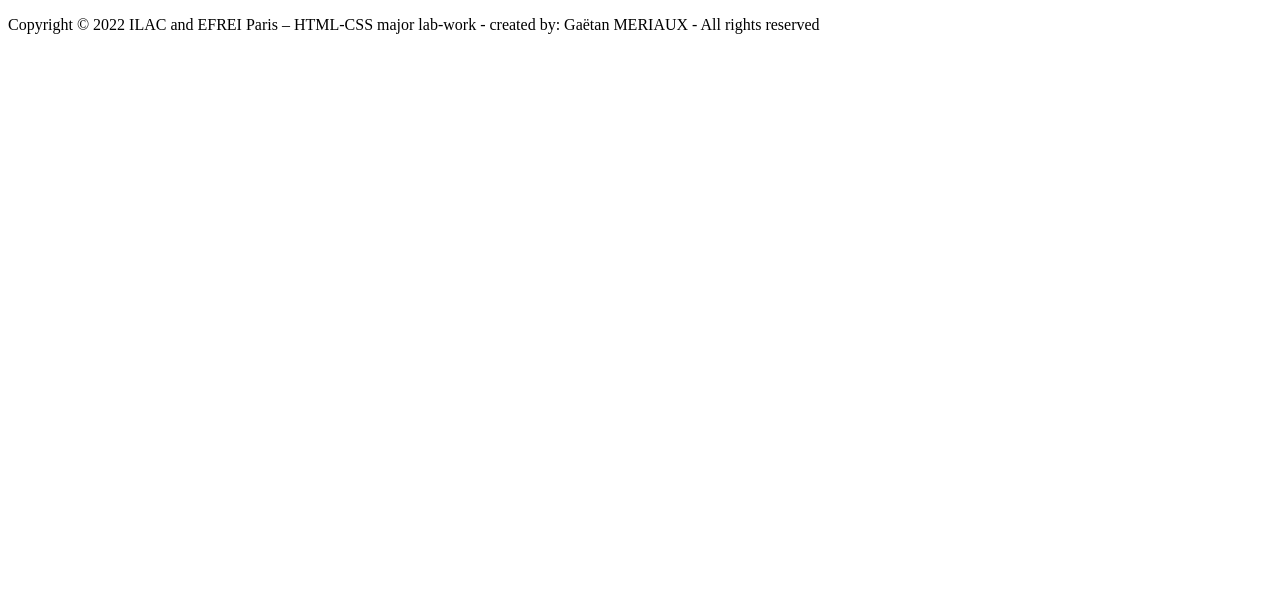
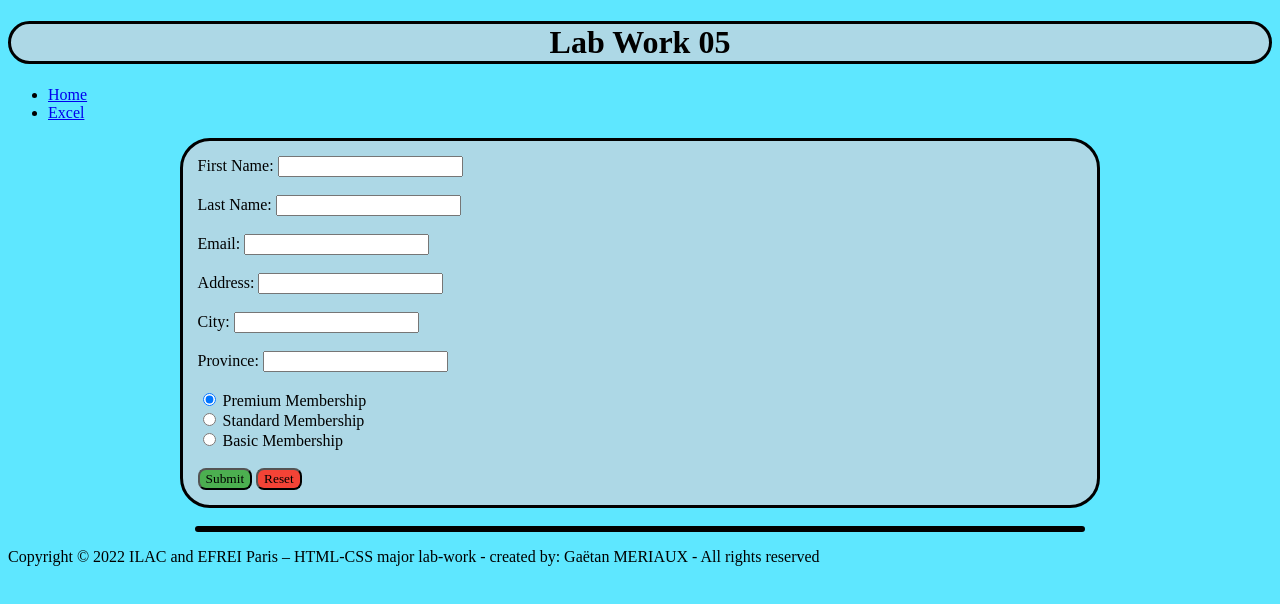
Before and after one commit to EniGmaaaaA/Lab-Work-js-Ilac-Efrei, a plain HTML site: page Lab-Work-05/index.html in a window 1280 px wide. Drawn offline with Linux system fonts and the light colour scheme; files that its build step writes are made by us from their sources.

Commit message:
Add files via upload

```diff
--- a/Lab-Work-05/css/styles.css
+++ b/Lab-Work-05/css/styles.css
@@ -0,0 +1,49 @@
+body{
+    background-color: rgba(0, 217, 255, 0.63);
+    font-family: Rockwell;
+}
+
+h1{
+    text-align: center;
+    font-family: Rockwell;
+    border-radius: 30px;
+    border-style: solid;
+    border-color: black;
+    background-color: lightblue;
+}
+
+
+#main-form{
+    text-align: left;
+    font-family: Rockwell;
+    width: 70%;
+    background-color: lightblue;
+    margin: auto;
+    padding: 15px;
+    border-radius: 30px;
+    border-style: solid;
+    border-color: black;
+}
+
+#main-form #btn{
+    font-family: Rockwell;
+    border-radius: 8px;
+    background-color: #4CAF50;
+}
+
+#main-form #btn2{
+    font-family: Rockwell;
+    border-radius: 8px;
+    background-color: #f44336;
+}
+
+#output{
+    text-align: center;
+    font-family: Rockwell;
+    border-radius: 30px;
+    border-style: solid;
+    border-color: black;
+    background-color: lightblue;
+    width: 70%;
+    margin: auto;
+}
--- a/Lab-Work-05/index.html
+++ b/Lab-Work-05/index.html
@@ -3,17 +3,65 @@
 
     <head>
         <meta charset="utf-8">
-        <title>Lab-Work-04 by Gaëtan MERIAUX</title>
+        <title>Index-Page-LBW05</title>
         <meta name="viewport" content="width=device-width, initial-scale=1.0">
-        <link rel="stylesheet" type="text/css" href="styles.css">
+        <link rel="stylesheet" href="../Lab-Work-05/css/styles.css">
     </head>
 
     <body>
+        <header>
+            <h1>Lab Work 05</h1>
+            <nav>
+                <ul>
+                    <li><a href="index.html">Home</a></li>
+                    <li><a href="excel.html">Excel</a></li>
+                </ul>
+            </nav>
+        </header>
 
+        <main>
+            <form id="main-form" name="mainform">
+                <label for="fname">First Name:</label>
+                <input type="text" id="fname" name="fname"><br><br>
+
+                <label for="lname">Last Name:</label>
+                <input type="text" id="lname" name="lname"><br><br>
+
+                <label for="email">Email:</label>
+                <input type="text" id="email" name="email"><br><br>
+
+                <label for="address">Address:</label>
+                <input type="text" id="address" name="address"><br><br>
+
+                <label for="city">City:</label>
+                <input type="text" id="city" name="city"><br><br>
+
+                <label for="province">Province:</label>
+                <input type="text" id="province" name="province"><br><br>
+
+                <input type="radio" id="p-memb" name="membership" value="Premium Membership" checked>
+                <label for="p-memb">Premium Membership</label><br>
+
+                <input type="radio" id="s-memb" name="membership" value="Standard Membership">
+                <label for="s-memb">Standard Membership</label><br>
+
+                <input type="radio" id="b-memb" name="membership" value="Basic Membership">
+                <label for="b-memb">Basic Membership</label><br><br>
+
+                <input type="button" id="btn" value="Submit" onclick="userForm()">
+                <input type="reset" id ="btn2" value="Reset">
+            </form>
+
+            <br>
+
+            <div id="output"></div>
+
+        </main>
+
+        <footer>
+            <p>Copyright © 2022 ILAC and EFREI Paris – HTML-CSS major lab-work - created by: Gaëtan MERIAUX - All rights
+                reserved </p>
+        </footer>
+        <script src="../Lab-Work-05/js/script.js"></script>
     </body>
-
-    <footer>
-        <p>Copyright © 2022 ILAC and EFREI Paris – HTML-CSS major lab-work - created by: Gaëtan MERIAUX - All rights
-            reserved </p>
-    </footer>
 </html>
--- a/Lab-Work-05/js/script.js
+++ b/Lab-Work-05/js/script.js
@@ -0,0 +1,52 @@
+function userForm() {
+    var fname = document.getElementById("fname").value;
+    var lname = document.getElementById("lname").value;
+    var email = document.getElementById("email").value;
+    var address = document.getElementById("address").value;
+    var city = document.getElementById("city").value;
+    var province = document.getElementById("province").value;
+    var membership = document.getElementsByName("membership");
+    var membershipValue;
+    for(var i = 0; i < membership.length; i++){
+        if(membership[i].checked)
+            membershipValue = membership[i].value;
+    }
+    document.getElementById("output").innerHTML = "First Name: " + fname + "<br>" + "Last Name: " + lname + "<br>" + "Email: " + email + "<br>" + "Address: " + address + "<br>" + "City: " + city + "<br>" + "Province: " + province + "<br>" + "Membership: " + membershipValue;
+}
+
+const form = document.getElementById("btn");
+form.addEventListener("click", myExcelFuns);
+
+function myExcelFuns(){
+    let numberStr = document.getElementById("numbers").value;
+    if ((numberStr == "")||(numberStr == null)){
+        document.getElementById("output").innerHTML = "Please enter a number";
+    }else{
+        let numberArr = numberStr.split(" ");
+        numberArr = numberArr.filter(function (el) {
+            return el != "";
+        });
+
+        let calcul = document.getElementsByName("result");
+        let choice;
+        console.log(choice);
+        for(var j = 0; j < calcul.length; j++){
+            if(calcul[j].checked){
+                choice = calcul[j].value;
+            }
+        }
+
+        if (choice == "AutoSum"){
+            let sum = 0;
+            console.log(sum);
+            for (let i = 0; i < numberArr.length; i++){
+                sum += parseInt(numberArr[i]);
+                console.log(sum);
+            }
+            document.getElementById("output").innerHTML = "Sum: " + sum;
+            console.log(sum);
+        }
+
+
+    }
+}
```
Also changed, not shown: Lab-Work-05/excel.html (+54 -0 lines).
